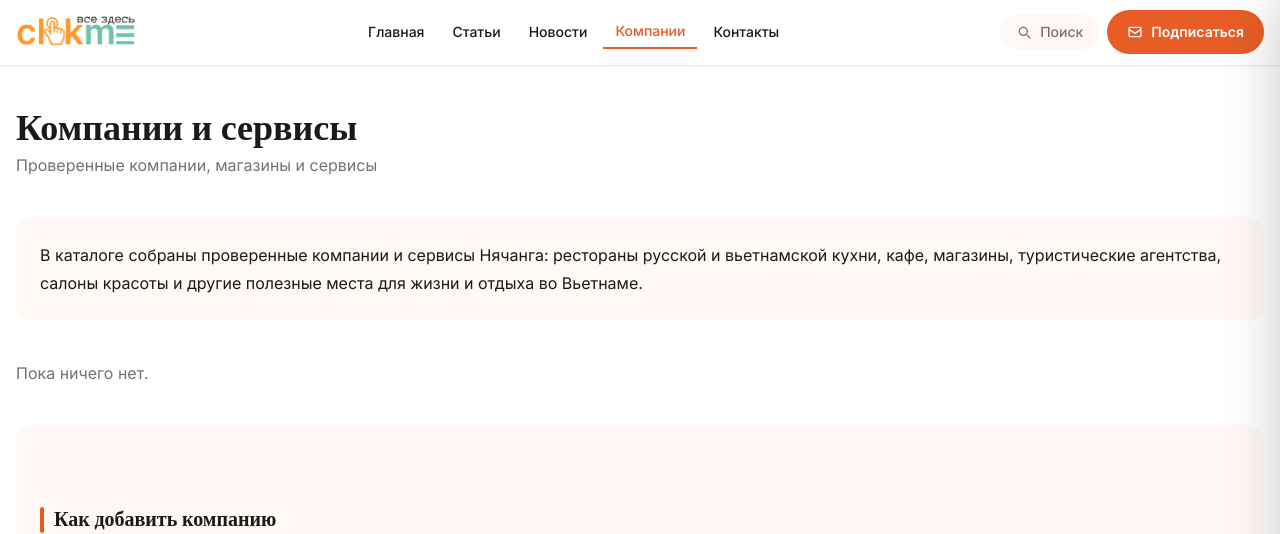
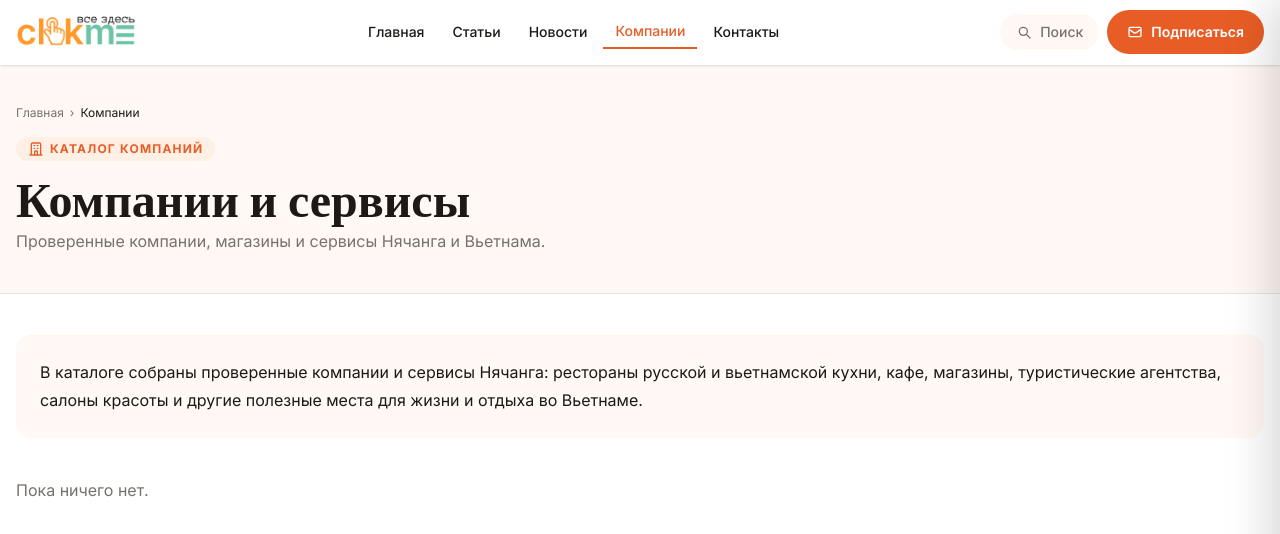
Before and after one commit to colizej/clikme, a Django app: page /vendors/ in a window 1280 px wide. Shown: the top 534 px of the page. Run offline with Django 5.2, Linux system fonts and the light colour scheme; data that the repository does not hold is empty; style sheets or scripts are compiled from the project's sources.

Commit message:
Unify page headers: breadcrumb + icon badge + warm bg hero on news, categories, vendors

```diff
--- a/templates/vendors/vendor_list.html
+++ b/templates/vendors/vendor_list.html
@@ -33,9 +33,25 @@
 {% endblock %}
 
 {% block content %}
+
+{# ── Hero ── #}
+<section class="bg-(--color-bg-warm) py-10 px-4 border-b border-(--color-border)">
+  <div class="max-w-7xl mx-auto">
+    <nav class="text-xs text-(--color-text-muted) mb-4 flex items-center gap-1.5">
+      <a href="/" class="hover:text-(--color-accent) transition-colors">{% trans "Главная" %}</a>
+      <span>›</span>
+      <span class="text-(--color-text)">{% trans "Компании" %}</span>
+    </nav>
+    <div class="inline-flex items-center gap-1.5 ck-pill mb-3">
+      <svg xmlns="http://www.w3.org/2000/svg" class="w-4 h-4 shrink-0" fill="none" viewBox="0 0 24 24" stroke="currentColor" stroke-width="2"><path stroke-linecap="round" stroke-linejoin="round" d="M19 21V5a2 2 0 00-2-2H7a2 2 0 00-2 2v16m14 0h2m-2 0h-5m-9 0H3m2 0h5M9 7h1m-1 4h1m4-4h1m-1 4h1m-5 10v-5a1 1 0 011-1h2a1 1 0 011 1v5m-4 0h4"/></svg>
+      {% trans "Каталог компаний" %}
+    </div>
+    <h1 class="font-serif text-4xl md:text-5xl font-black text-(--color-text) mb-2">{% trans "Компании и сервисы" %}</h1>
+    <p class="text-(--color-text-muted) text-base">{% trans "Проверенные компании, магазины и сервисы Нячанга и Вьетнама." %}</p>
+  </div>
+</section>
+
 <div class="max-w-7xl mx-auto px-4 py-10">
-  <h1 class="font-serif text-3xl md:text-4xl font-bold mb-2">{% trans "Компании и сервисы" %}</h1>
-  <p class="text-(--color-text-muted) mb-10">{% trans "Проверенные компании, магазины и сервисы" %}</p>
 
   {# SEO текст в начале #}
   <div class="ck-prose mb-10 p-6 bg-(--color-bg-warm) rounded-2xl">
```
Also changed, not shown: templates/blog/category_detail.html (+19 -13 lines), templates/news/news_list.html (+12 -4 lines).
